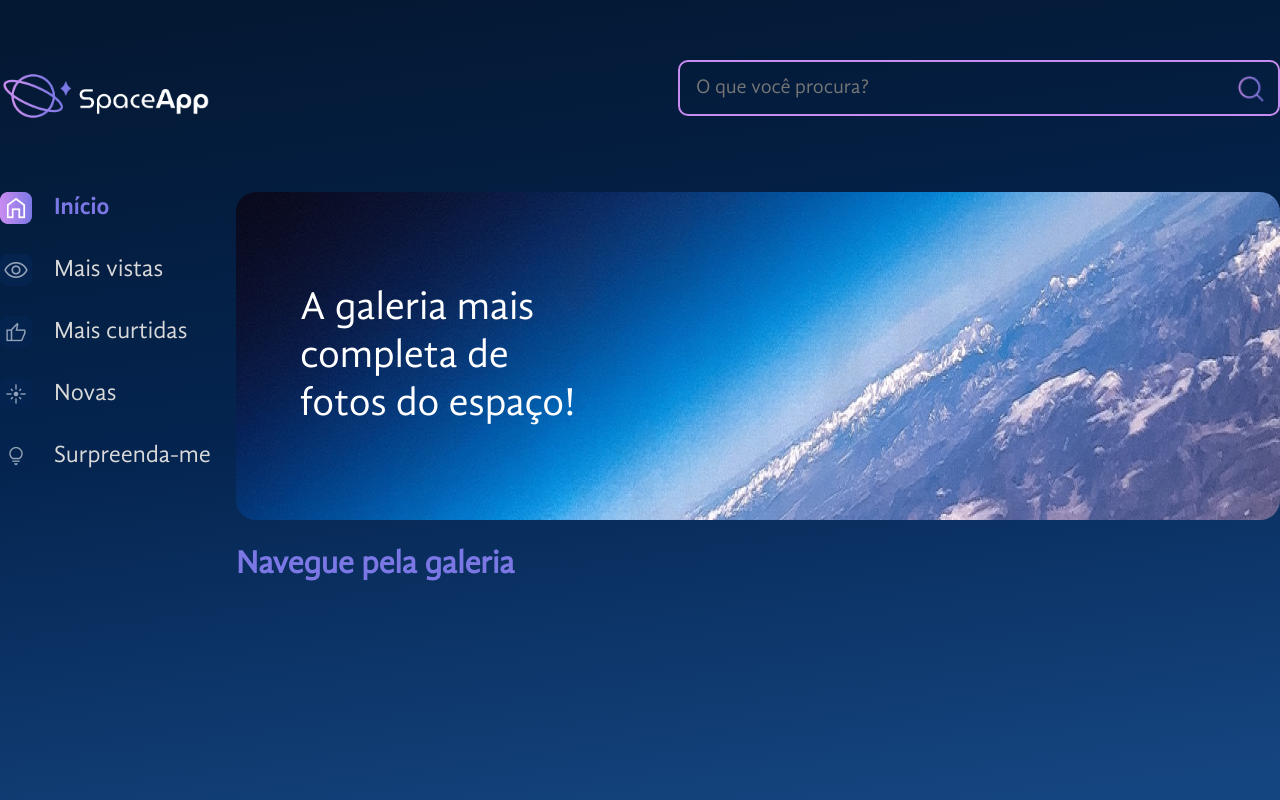
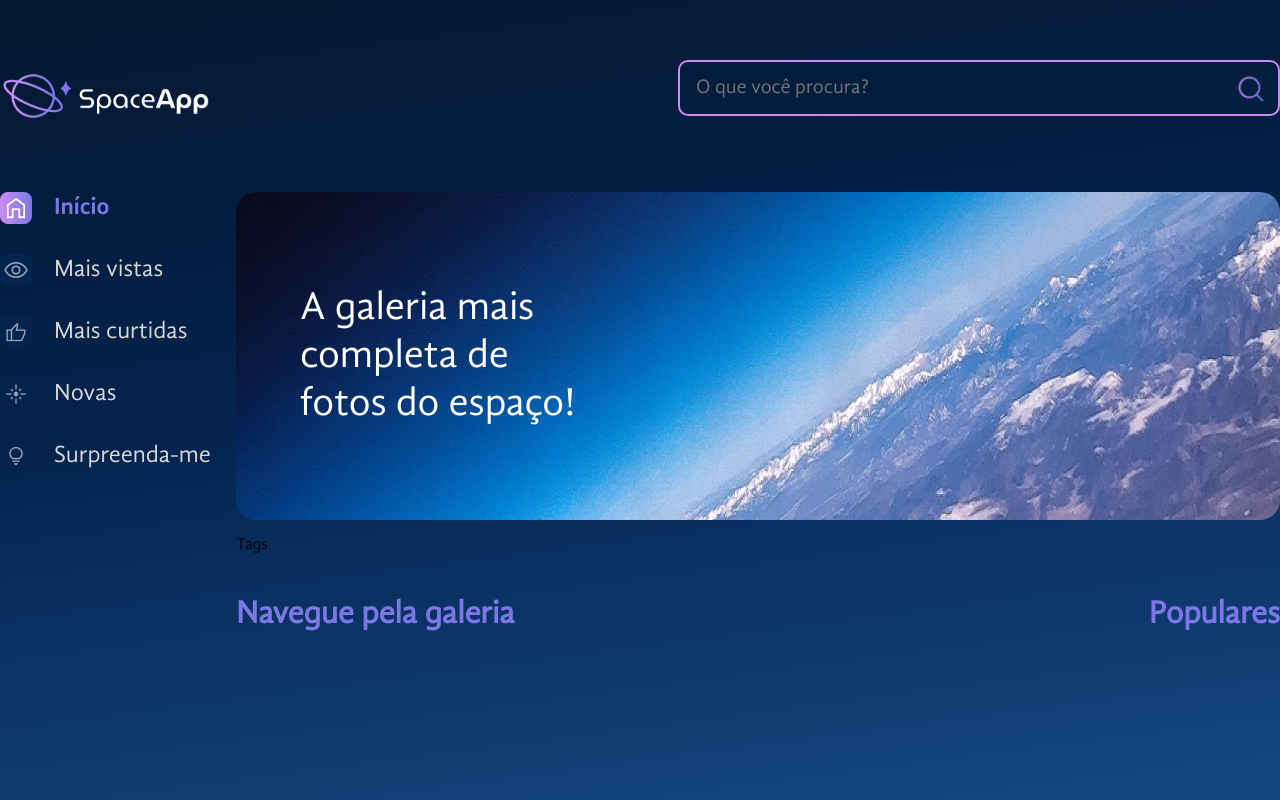
Before and after one commit to LeonardoTorresRodrigues/space-app, a React (Vite) app: page / in a window 1280 px wide. Built offline with nearby package versions, Linux system fonts and the light colour scheme.

Commit message:
style: add section and div to gallery component

```diff
--- /dev/null
+++ b/src/components/Galeria/Populares/index.jsx
@@ -0,0 +1,7 @@
+import Titulo from "../../Titulo";
+
+const Populares = () => {
+    return <Titulo $alinhamento='center'>Populares</Titulo>
+}
+
+export default Populares;
--- /dev/null
+++ b/src/components/Galeria/Tags/index.jsx
@@ -0,0 +1,5 @@
+const Tags = () => {
+    return <p>Tags</p>
+}
+
+export default Tags;
--- a/src/components/Galeria/index.jsx
+++ b/src/components/Galeria/index.jsx
@@ -1,8 +1,27 @@
+import styled from "styled-components";
 import Titulo from "../Titulo";
+import Populares from "./Populares";
+import Tags from "./Tags";
+
+const GaleriaContainer = styled.div`
+    display: flex;
+`
+
+const SecaoFluida = styled.section`
+    flex-grow: 1;
+`
 
 const Galeria = () => {
     return (
-        <Titulo>Navegue pela galeria</Titulo>
+        <>
+            <Tags />
+            <GaleriaContainer>
+                <SecaoFluida>
+                    <Titulo>Navegue pela galeria</Titulo>
+                </SecaoFluida>
+                <Populares />
+            </GaleriaContainer>
+        </>
     )
 }
 
```
